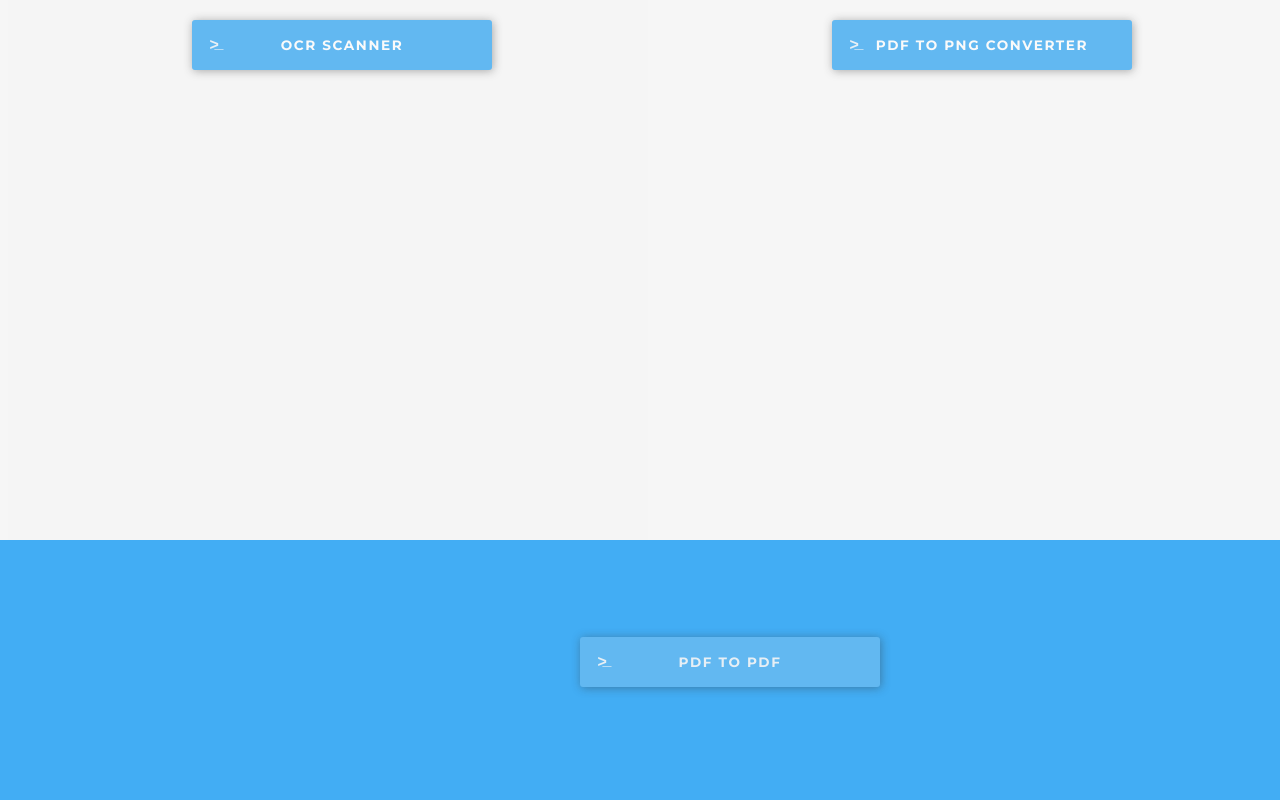
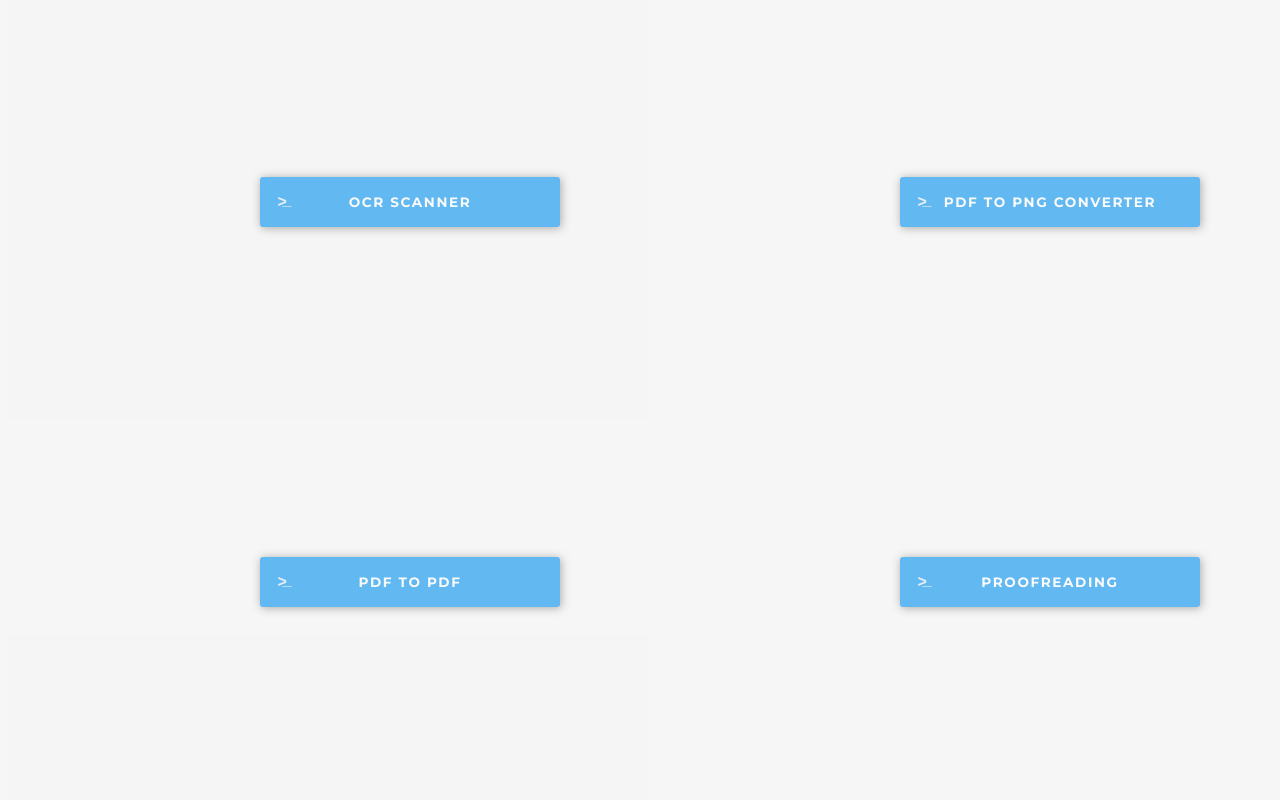
Before and after one commit to lakshay1296/OCR_Django_App_Beta, a Django app: template index/templates/index/index.html in a window 1280 px wide. Run offline with Django 3.2, Linux system fonts and the light colour scheme; the template is opened without the code that fills it, so the values that code supplies are empty; parts of the project's set-up code (start-up, migrations or seed data) failed here and were passed over; some web fonts are replaced.

Commit message:
Made Changes: - Added Proofreading Template (logic working). - Created tooltips in image for proofreading.

```diff
--- a/index/static/css/split_screen.css
+++ b/index/static/css/split_screen.css
@@ -18,16 +18,15 @@
   .top {
     top: 0;
     width: 50%;
-    height: 70%;
+    height: 50%;
     background-color: rgba(245, 245, 245, 0.904);
   }
 
   .down {
     bottom: 0;
-    left: 0%;
-    height: 30%;
-    background-color: #42adf4;
-    -webkit-text-fill-color: rgba(245, 245, 245, 0.904);
+    height: 50%;
+    width: 50%;
+    background-color: rgba(245, 245, 245, 0.904);
   }
 
   .left {
--- a/index/templates/index/index.html
+++ b/index/templates/index/index.html
@@ -12,27 +12,40 @@
         <div id="upper_half">
 
             <div class="split top left">
+                <div class="centered" id="upper_half_left">
                     <form action="{% url 'index:home' %}" method="GET">
                         <button type="submit" value="OCR SCANNER">OCR SCANNER</button>
                     </form>
                 </div>
+            </div>
 
             <div class="split top right">
+                <div class="centered" id="upper_half_right">
                     <form action="{% url 'index:pdf_home' %}" method="GET">
                     <button type="submit" value="PDF to PNG Converter">PDF to PNG Converter</button>
                     </form>
                 </div>
             </div>
         </div>
+    </div>
 
     <div class="split down">
-        <div class="centered" id="lower_half">
+        <div class="split down left">
+            <div class="centered" id="lower_half_left">
                 <form action="{% url 'index:pdf2pdf_home' %}" method="GET">
                             <button type="submit" value="PDF2PDF">PDF to PDF</button>
                 </form>
             </div>
         </div>
 
+        <div class="split down right">
+            <div class="centered" id="lower_half_right">
+                <form action="{% url 'index:proofread' %}" method="GET">
+                            <button type="submit" value="Proof">Proofreading</button>
+                </form>
+            </div>
+        </div>
+    </div>
 </body>
 
 </html>
--- a/index/templates/proofread/proofread.html
+++ b/index/templates/proofread/proofread.html
@@ -14,15 +14,11 @@
 <!-- LEFT, TOP, WIDTH, HEIGHT -->
 
 {% for i in result %}
-<area shape="circle" class="tooltip" alt="Proofread tag" coords="{{ i.0 }},{{ i.1 }},20" href="" title="{{ i.3 }} CONF={{ i.2 }}" />
+<area shape="circle" class="tooltip" alt="Proofread tag" coords="{{ i.0 }},{{ i.1 }},20" href="" title="{{ i.3 }}, CONF={{ i.2 }}" />
 {% endfor %}
 </map></div>
  </div>
 <style>
-
-/* .scroll_inter{
-	overflow: auto;
-} */
 
 .tooltip {
   position: relative;
```
Also changed, not shown: index/views.py (+13 -3 lines). Lines whose indentation alone changed are shown as unchanged.
